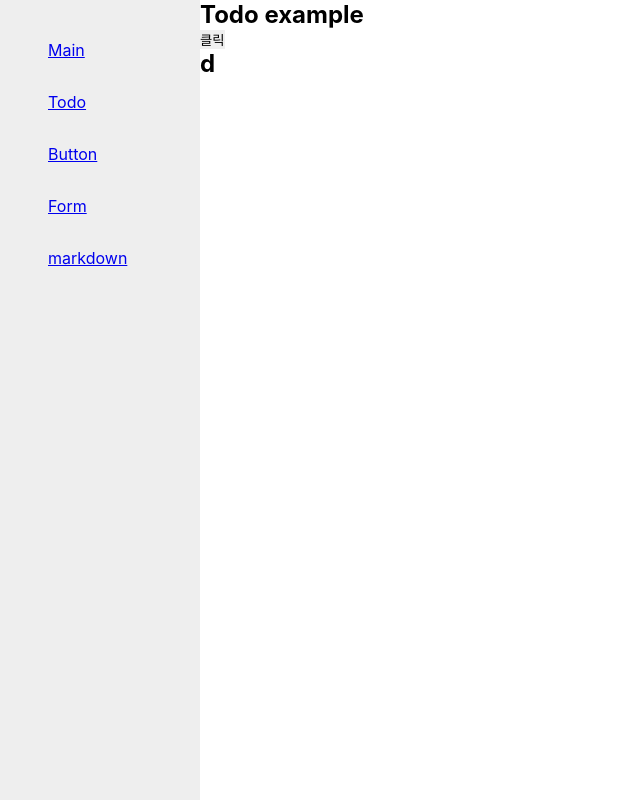
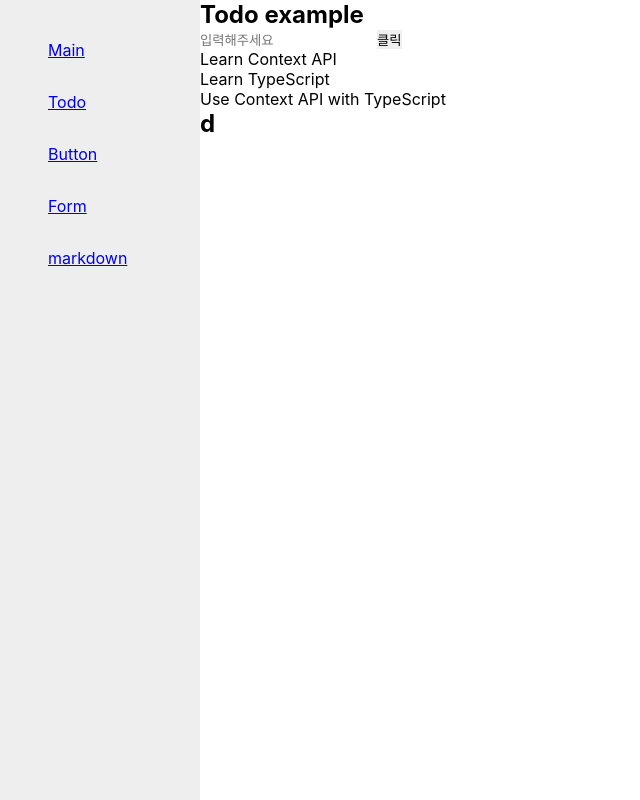
Before and after one commit to yeshtml5/typescript, a React (Create React App) app: page /#/todo in a window 1280 px wide. Shown: the whole page, without its empty margins (0-640 px from the left). Built offline with nearby package versions, Linux system fonts and the light colour scheme.

Commit message:
Add Todos

```diff
--- a/src/pages/modules/todo/content/add.tsx
+++ b/src/pages/modules/todo/content/add.tsx
@@ -1,4 +1,4 @@
-import React from 'react'
+import React, {useState} from 'react'
 import styled from 'styled-components'
 //context
 import {useTodoState, useTodoDispatch} from '../context'
@@ -7,18 +7,16 @@ function Add() {
   //context
   const state = useTodoState()
   const dispatch = useTodoDispatch()
+  //useState
+  const [value, setValue] = useState('')
   //---------------------------------------------------------------------
-  const addTodo = (): void => {
-    //dispatch({type: 'CREATE', info: {text: 'name'}})
+  const addTodo = (e: React.MouseEvent): void => {
+    dispatch({type: 'CREATE', text: value})
   }
   return (
     <Content>
-      <button
-        onClick={() => {
-          addTodo()
-        }}>
-        클릭
-      </button>
+      <input type="text" name="title" placeholder="입력해주세요" onChange={e => setValue(e.target.value)} />
+      <button onClick={addTodo}>클릭</button>
     </Content>
   )
 }
--- a/src/pages/modules/todo/content/index.tsx
+++ b/src/pages/modules/todo/content/index.tsx
@@ -10,12 +10,26 @@ type Index = {
   name: string
   title: string
 }
+
 function Index({name, title}: Index) {
   const state = useTodoState()
   console.log(state)
+
+  //makeList()
+  const makeList = () => {
+    return state.map((list, index) => {
+      return (
+        <dl>
+          <dt>{list.text}</dt>
+        </dl>
+      )
+    })
+  }
+
   return (
     <React.Fragment>
       <Add />
+      {makeList()}
       <List title="d"></List>
     </React.Fragment>
   )
```
